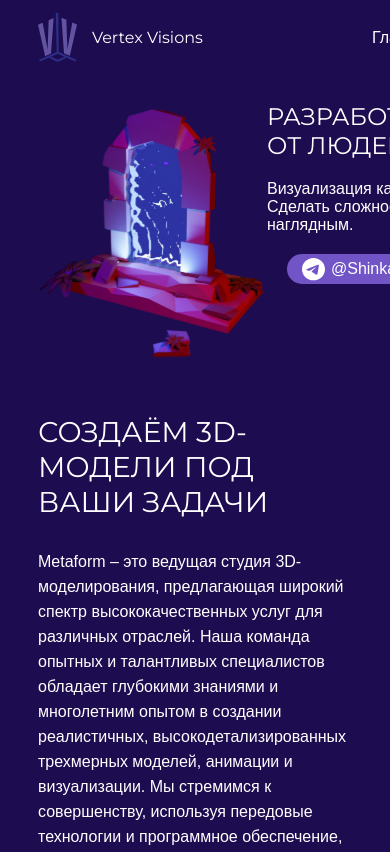
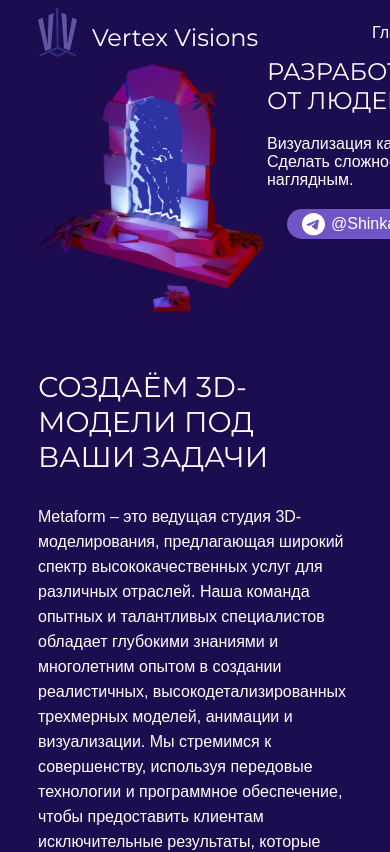
Before and after one commit to Shinikon/my-app20, a React (Create React App) app: page / in a window 390 px wide. Shown: the top 852 px of the page. Built offline with nearby package versions, Linux system fonts and the light colour scheme; a web font is replaced by a local one.

Commit message:
Update _header.scss

```diff
--- a/src/scss/components/_header.scss
+++ b/src/scss/components/_header.scss
@@ -1,8 +1,17 @@
-
+h2{
+  font-family: "Montserrat", sans-serif;
+  font-size: 36px;
+  font-optical-sizing: auto;
+  font-weight: 400;
+  font-style: normal;
+  padding: 0;
+  margin: 0;
+  color: white;
+}
 
 .header {
-  margin-top: -35px;
-  padding: 40px 0;
+  // margin-top: -35px;
+  // padding: 40px 0;
   margin-left: 60px;
   margin-right: 56px;
 
@@ -23,8 +32,6 @@
     h2{
       margin-top: 15px;
       color: white;
-      font-family: "Montserrat" sans-serif;
-      font-style: 36px;
       text-decoration: none;
     }
   }
@@ -58,9 +65,7 @@
 
   &__logo  {
     display: flex;
-    h2{
-      width: 200px;
-    }
+
 
 
     img {
@@ -70,10 +75,11 @@
     }
 
     h2{
+      width: 200px;
       margin-top: 0px;
       color: white;
       font-family: "Montserrat" sans-serif;
-      font-style: 36px;
+      font-size: 24px;
     }
   }
   &__nav {
@@ -94,3 +100,55 @@
     }
   }
 }
+
+
+@media (max-width: 320px) {
+  .header {
+    margin-left: 5px;
+    margin-right: 10px;
+
+    .container {
+      display: flex;
+      align-items: center;
+      justify-content: space-between;
+    }
+
+    &__logo  {
+      display: flex;
+      h2{
+        margin-left: -10px;
+        width: 167px;
+      }
+
+
+      img {
+        width: auto;
+        height: 49px;
+        margin-right: 10px;
+      }
+
+      h2{
+        margin-top: 0px;
+        color: white;
+        font-family: "Montserrat" sans-serif;
+      }
+    }
+    &__nav {
+      display: none;
+      // list-style: none;
+      // margin: 0;
+      // padding: 0;
+      // margin-left: 80px;
+
+
+      //   li, a{
+      //       color: white;
+      //       margin-right: 15px;
+      //       // font-family: "Shanti" sans-serif;
+      //       font-size: 24px;
+      //       text-decoration: none;
+      //   }
+      }
+    }
+
+}
```
Lines whose indentation alone changed are shown as unchanged.
